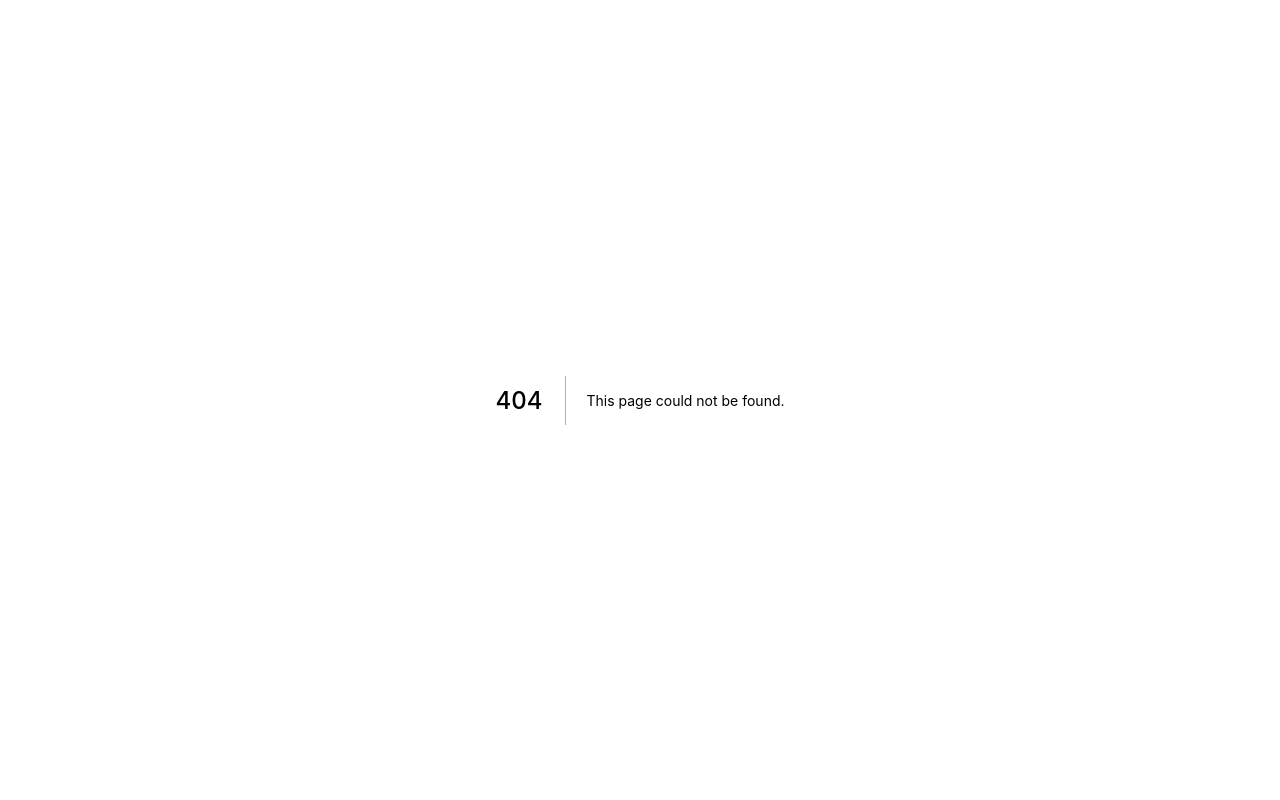
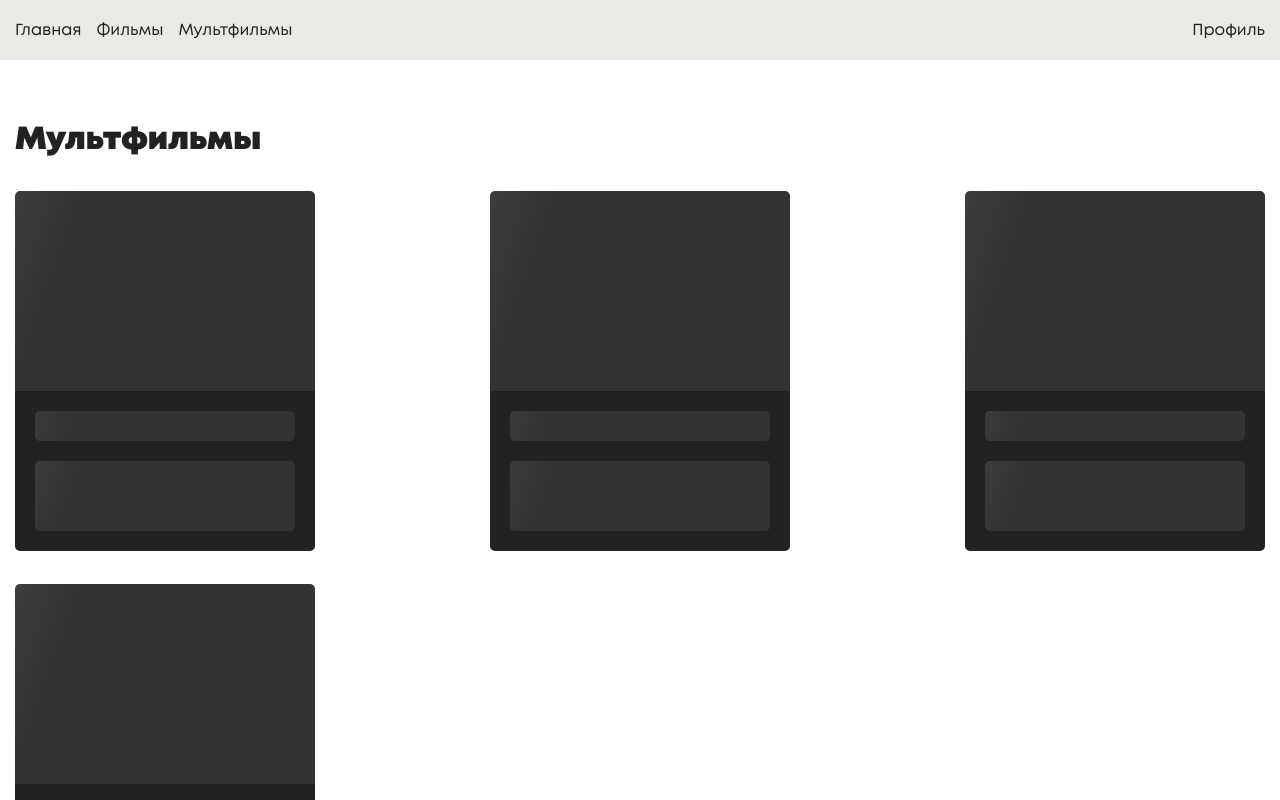
Before and after one commit to Attato/Nebo, a Next.js app: page /cartoons in a window 1280 px wide. Before the commit this address had no page. Shown: the top 800 px of the page. Built offline with nearby package versions, Linux system fonts and the light colour scheme.

Commit message:
cartoons init

```diff
--- /dev/null
+++ b/pages/cartoons.tsx
@@ -0,0 +1,44 @@
+import type { NextPage } from 'next';
+import Head from 'next/head';
+import Image from 'next/image';
+import styles from 'styles/Home.module.scss';
+
+import Header from 'components/header/header';
+import Footer from 'components/footer/footer';
+
+import cartoons from 'json/cartoons.json';
+
+const Сartoons: NextPage = () => {
+	return (
+		<div className="container">
+			<Head>
+				<title>Мультфильмы</title>
+				<meta name="description" content="Generated by create next app" />
+				<link rel="icon" href="/favicon.ico" />
+			</Head>
+
+			<Header />
+
+			<main className={styles.main}>
+				<h1>Мультфильмы</h1>
+				<div className={styles.card__wrap}>
+					{cartoons.map((cartoon, id) => {
+						return (
+							<div className={styles.card} key={id}>
+								<div className={styles.image} />
+								<div className={styles.card__content}>
+									<h2></h2>
+									<p></p>
+								</div>
+							</div>
+						);
+					})}
+				</div>
+			</main>
+
+			<Footer />
+		</div>
+	);
+};
+
+export default Сartoons;
```
